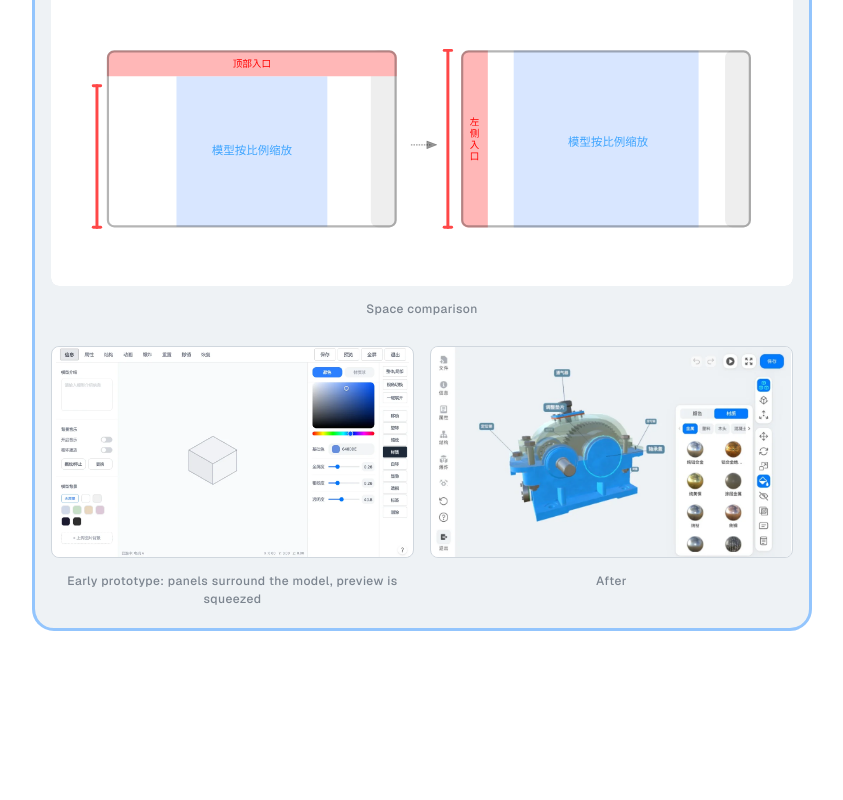
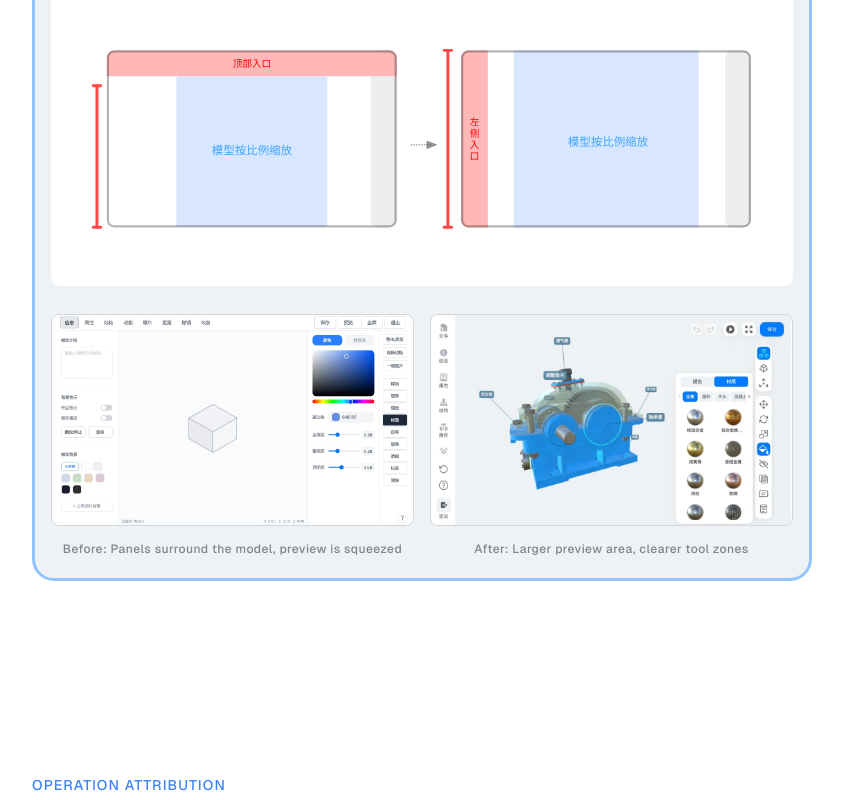
Before and after one commit to jaemin17/portfolio-pro, a Next.js app: page /en/projects/model-editor in a window 1280 px wide. Shown: the part 2915-3715 px from the top of the page, without its empty margins (218-1061 px from the left). Built offline with nearby package versions, Linux system fonts and the light colour scheme.

Commit message:
Refine model editor layout comparison captions

```diff
--- a/src/app/[locale]/projects/model-editor/FinalLayoutCarousel.module.css
+++ b/src/app/[locale]/projects/model-editor/FinalLayoutCarousel.module.css
@@ -81,6 +81,19 @@
   color: rgba(30, 41, 59, 0.55);
   letter-spacing: 0.04em;
   text-align: center;
+  display: grid;
+  gap: 4px;
+}
+
+.captionTitle,
+.captionDescription {
+  display: block;
+}
+
+.captionDescription {
+  font-weight: 400;
+  color: rgba(30, 41, 59, 0.45);
+  letter-spacing: 0;
 }
 
 .stackCaption {
--- a/src/app/[locale]/projects/model-editor/FinalLayoutCarousel.tsx
+++ b/src/app/[locale]/projects/model-editor/FinalLayoutCarousel.tsx
@@ -19,6 +19,8 @@ function isRow(entry: Entry): entry is Row {
 }
 
 function SlideFigure({ slide }: { slide: Slide }) {
+  const hasCaption = Boolean(slide.label || slide.description);
+
   return (
     <figure className={styles.item}>
       <div className={styles.media}>
@@ -35,7 +37,14 @@ function SlideFigure({ slide }: { slide: Slide }) {
           />
         )}
       </div>
-      <figcaption className={styles.caption}>{slide.description ?? slide.label}</figcaption>
+      {hasCaption ? (
+        <figcaption className={styles.caption}>
+          {slide.label ? <span className={styles.captionTitle}>{slide.label}</span> : null}
+          {slide.description ? (
+            <span className={styles.captionDescription}>{slide.description}</span>
+          ) : null}
+        </figcaption>
+      ) : null}
     </figure>
   );
 }
--- a/src/app/[locale]/projects/model-editor/modelEditor.module.css
+++ b/src/app/[locale]/projects/model-editor/modelEditor.module.css
@@ -537,3 +537,9 @@
   height: auto;
   display: block;
 }
+
+@media (max-width: 560px) {
+  .comparisonOnWhite {
+    padding: 14px 12px;
+  }
+}
--- a/src/app/[locale]/projects/model-editor/page.tsx
+++ b/src/app/[locale]/projects/model-editor/page.tsx
@@ -288,7 +288,7 @@ export default async function ModelEditorPage({ params }: ModelEditorPageProps)
                 <FinalLayoutCarousel
                   slides={[
                     {
-                      label: tStr(locale, "空间对比", "Space comparison"),
+                      label: "",
                       content: (
                         <div className={styles.comparisonOnWhite}>
                           {/* eslint-disable-next-line @next/next/no-img-element */}
@@ -305,8 +305,8 @@ export default async function ModelEditorPage({ params }: ModelEditorPageProps)
                         {
                           label: tStr(
                             locale,
-                            "早期原型：面板环绕，预览受挤压",
-                            "Early prototype: panels surround the model, preview is squeezed",
+                            "调整前:面板环绕，预览受挤压",
+                            "Before: Panels surround the model, preview is squeezed",
                           ),
                           content: (
                             <Image
@@ -322,7 +322,11 @@ export default async function ModelEditorPage({ params }: ModelEditorPageProps)
                         {
                           src: assetPath(modelEditorAssets.previewOverlay),
                           alt: tStr(locale, "3D 教学工坊模型编辑器界面 3", "3D workshop model editor interface 3"),
-                          label: tStr(locale, "调整后", "After"),
+                          label: tStr(
+                            locale,
+                            "调整后: 预览面积增加,分区更清晰",
+                            "After: Larger preview area, clearer tool zones",
+                          ),
                         },
                       ],
                     },
```
Also changed, not shown: 1 other file (tests, documents, lock files or other folders).
